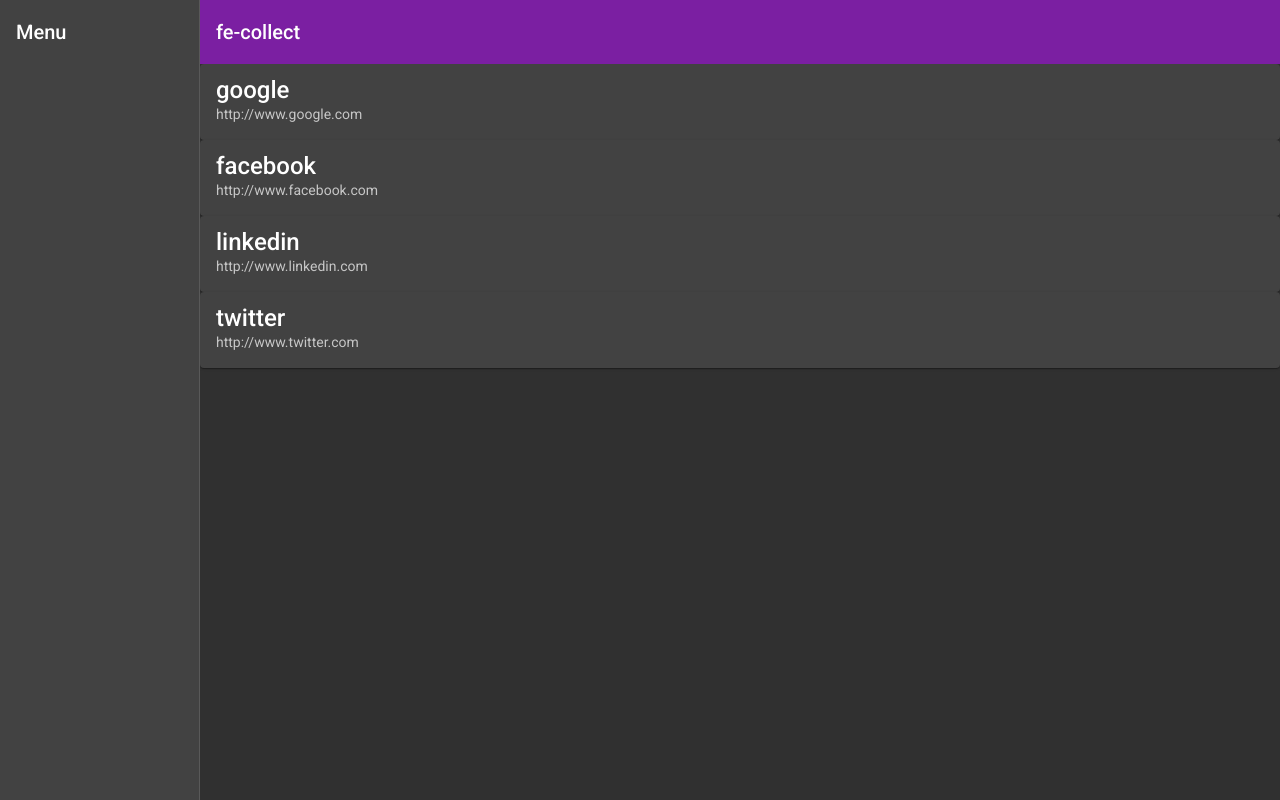
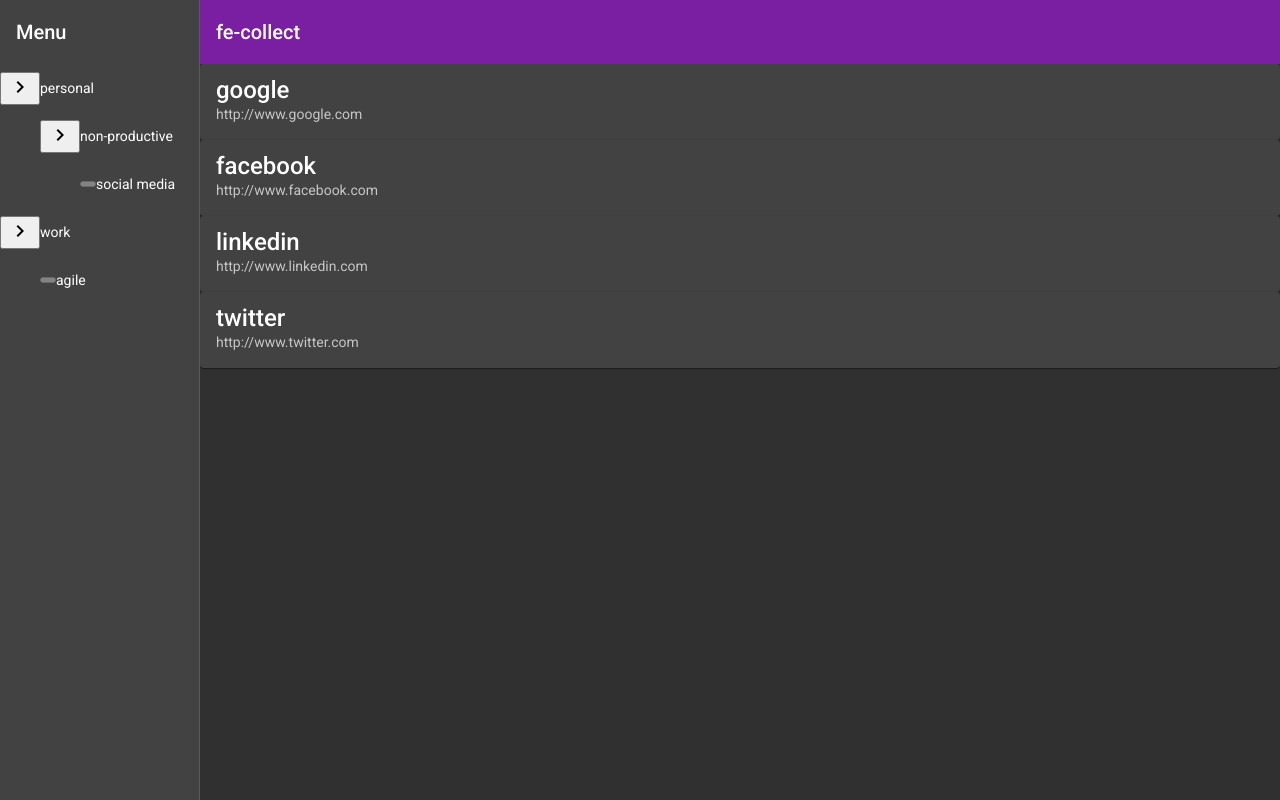
Before and after one commit to sam-brysbaert/cllct-frontend, an Angular app: page / in a window 1280 px wide. Built offline with nearby package versions, Linux system fonts and the light colour scheme.

Commit message:
add category list tree

```diff
--- a/src/app/link/category-list/category-list.component.css
+++ b/src/app/link/category-list/category-list.component.css
@@ -0,0 +1,10 @@
+.category-tree-invisible {
+  display: none;
+}
+
+.category-tree ul,
+.category-tree li {
+  margin-top: 0;
+  margin-bottom: 0;
+  list-style-type: none;
+}
--- a/src/app/link/category-list/category-list.component.html
+++ b/src/app/link/category-list/category-list.component.html
@@ -1,5 +1,5 @@
-<!-- <mat-tree
-  [data-source]="dataSource"
+<mat-tree
+  [dataSource]="dataSource"
   [treeControl]="treeControl"
   class="category-tree"
 >
@@ -9,7 +9,7 @@
       {{ node.name }}
     </li>
   </mat-tree-node>
-  <mat-nested-tree-node *matTreeNodeDef="let node; when; hasChild">
+  <mat-nested-tree-node *matTreeNodeDef="let node; when: hasChild">
     <li>
       <div class="mat-tree-node">
         <button mat-icon-button matTreeNodeToggle>
@@ -24,4 +24,4 @@
       </ul>
     </li>
   </mat-nested-tree-node>
-</mat-tree> -->
+</mat-tree>
--- a/src/app/link/category-list/category-list.component.ts
+++ b/src/app/link/category-list/category-list.component.ts
@@ -11,6 +11,10 @@ import { CategoryDataService } from '../category-data.service';
 })
 export class CategoryListComponent implements OnInit {
   categories: Category[];
+  // tree view
+  treeControl = new NestedTreeControl<Category>((node) => node.children);
+  dataSource = new MatTreeNestedDataSource<Category>();
+
   constructor(private categoryDataService: CategoryDataService) {}
 
   ngOnInit(): void {
@@ -20,7 +24,11 @@ export class CategoryListComponent implements OnInit {
   showCategories(): void {
     this.categoryDataService.getCategories().subscribe((data) => {
       this.categories = data['categories'];
-      console.log(this.categories);
+
+      this.dataSource.data = this.categories;
     });
   }
+
+  hasChild = (_: number, node: Category) =>
+    !!node.children && node.children.length > 0;
 }
--- a/src/app/link/link.module.ts
+++ b/src/app/link/link.module.ts
@@ -4,6 +4,8 @@ import { LinkListComponent } from './link-list/link-list.component';
 import { LinkDetailsComponent } from './link-details/link-details.component';
 import { MatCardModule } from '@angular/material/card';
 import { CategoryListComponent } from './category-list/category-list.component';
+import { MatTreeModule } from '@angular/material/tree';
+import { MatIconModule } from '@angular/material/icon';
 
 @NgModule({
   declarations: [
@@ -11,7 +13,7 @@ import { CategoryListComponent } from './category-list/category-list.component';
     LinkDetailsComponent,
     CategoryListComponent,
   ],
-  imports: [CommonModule, MatCardModule],
+  imports: [CommonModule, MatCardModule, MatTreeModule, MatIconModule],
   exports: [LinkListComponent, LinkDetailsComponent, CategoryListComponent],
 })
 export class LinkModule {}
```
